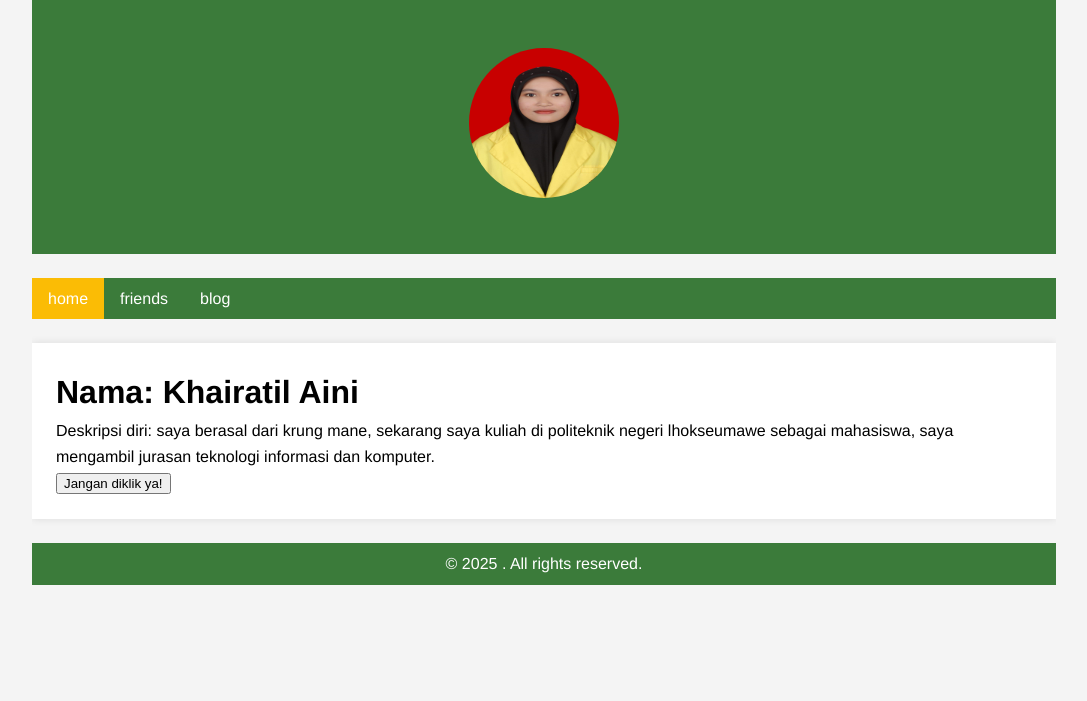
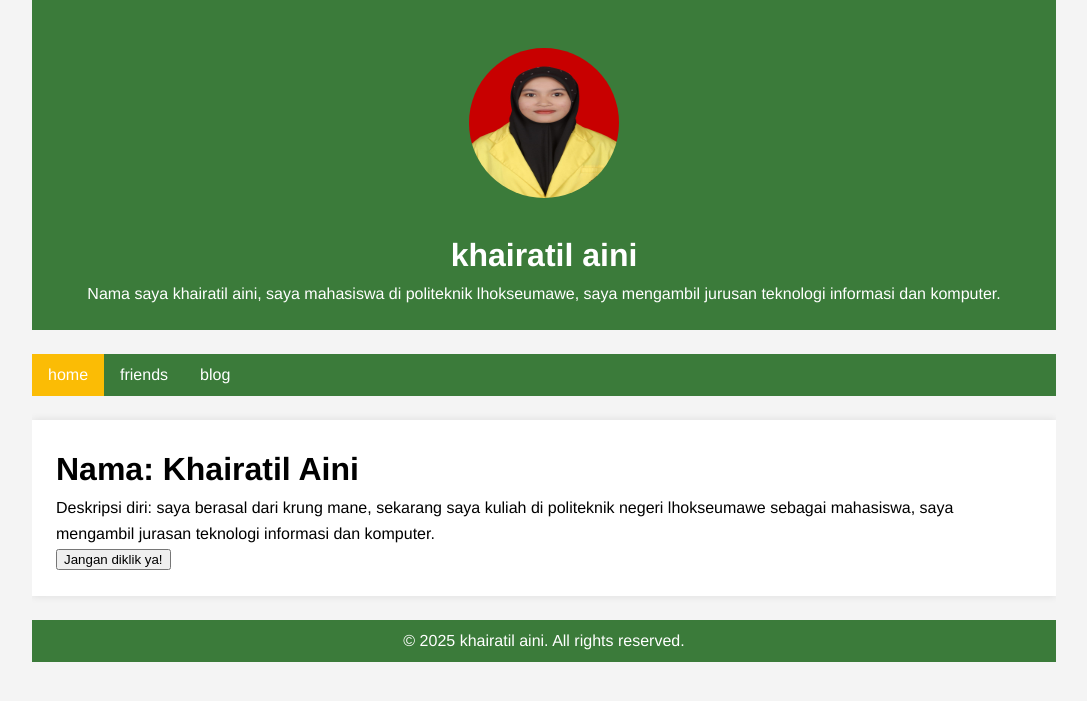
Before and after one commit to khairatilaini/khairatilaini.github.io, a Jekyll site: the page built from index.html, in a window 1280 px wide. Shown: the top 701 px of the page, without its empty margins (96-1183 px from the left). Built offline with Jekyll 4.4.1, drawn with Linux system fonts in a browser that asks for light colours.

Commit message:
membuat leyout

```diff
--- a/_config.yml
+++ b/_config.yml
@@ -1,3 +1,6 @@
+title: khairatil aini
+email: ratir9030@gmail.com
+description: Nama saya khairatil aini, saya mahasiswa di politeknik lhokseumawe, saya mengambil jurusan teknologi informasi dan komputer.
 url: 'https://khairatilaini.github.io'
 
 plugins:
```
